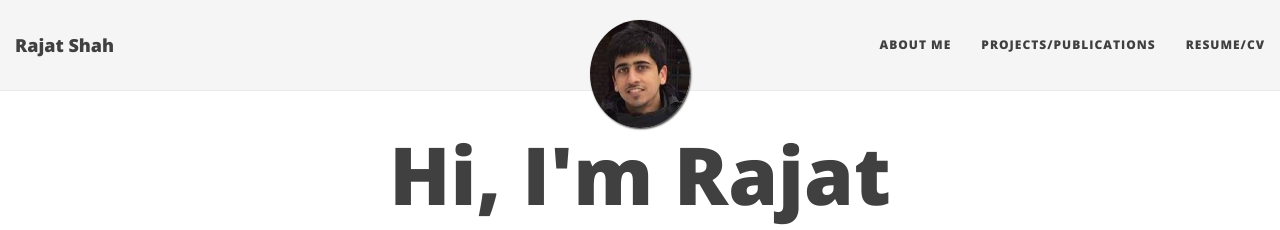
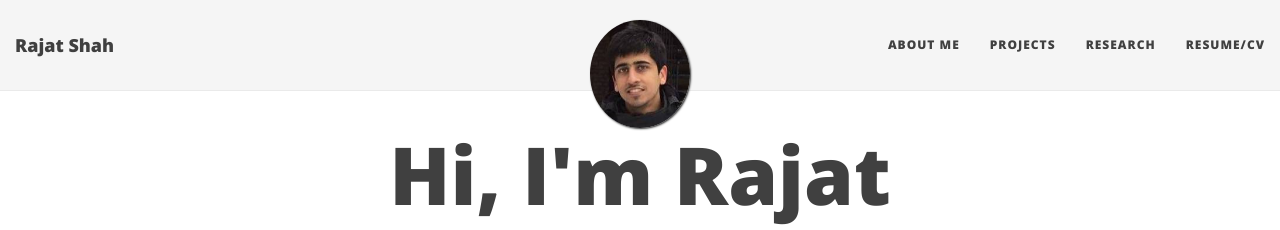
Before and after one commit to shahrajat/shahrajat.github.io, a Jekyll site: the page built from index.html, in a window 1280 px wide. Shown: the top 230 px of the page. Built offline with Jekyll 4.4.1, drawn with Linux system fonts in a browser that asks for light colours; nearby versions of some CDN libraries; the list of posts is cut into pages by our own code.

Commit message:
Update _config.yml

```diff
--- a/_config.yml
+++ b/_config.yml
@@ -24,7 +24,8 @@ description: Hi, I'm Rajat
 # List of links in the navigation bar
 navbar-links:
   About Me: "aboutme"
-  Projects/Publications: "projects"
+  Projects: "projects"
+  Research: "research"
   Resume/CV: "http://shahrajat.com/assets/Rajat_Shah_Resume.pdf"
 #  nav-search: "search"
 
```
